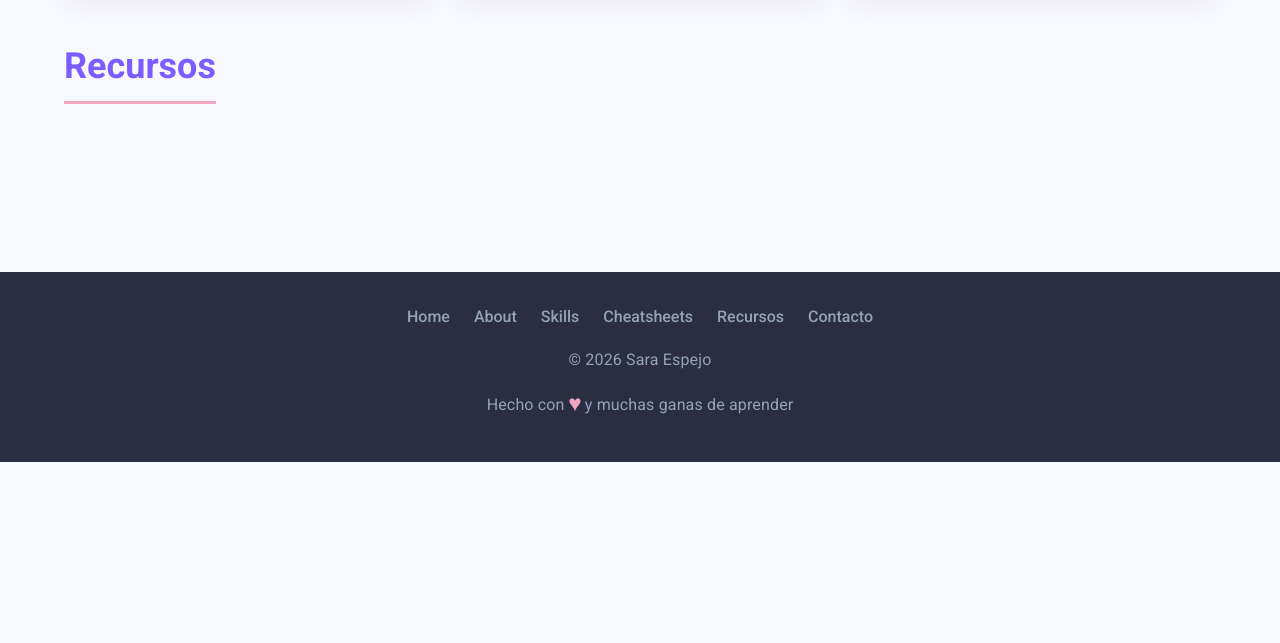
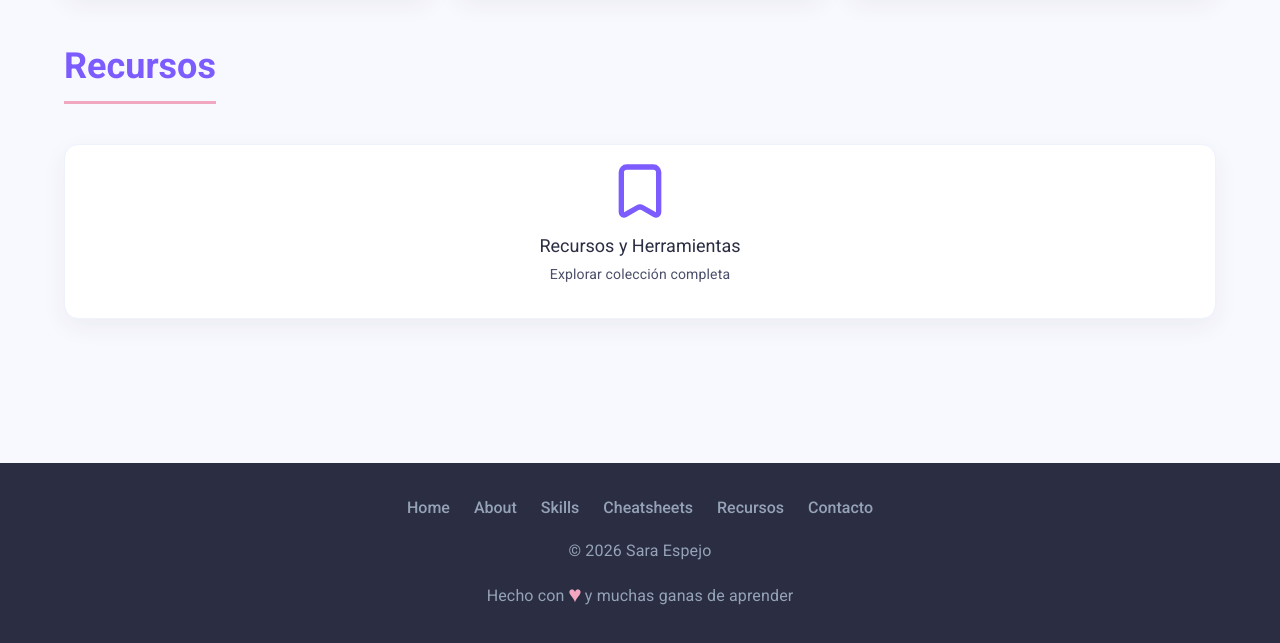
Before and after one commit to espejosara/proyecto-semanal-clase, a website with bundled scripts: page index.html in a window 1280 px wide. Shown: the part 1970-2613 px from the top of the page. Before the commit the page ends 2432 px from the top, so only its background shows below. Built offline with nearby package versions, Linux system fonts and the light colour scheme.

Commit message:
resource visto en html principal

```diff
--- a/index.html
+++ b/index.html
@@ -82,6 +82,13 @@
 
     <section id="recursos" class="section">
       <h2>Recursos</h2>
+      <div id="skills-list">
+        <a href="./recursos.html" class="skill-card">
+          <i data-lucide="bookmark" class="skill-icon" style="color: var(--primary);"></i>
+          <h3>Recursos y Herramientas</h3>
+          <p>Explorar colección completa</p>
+        </a>
+      </div>
     </section>
   </main>
 
```
